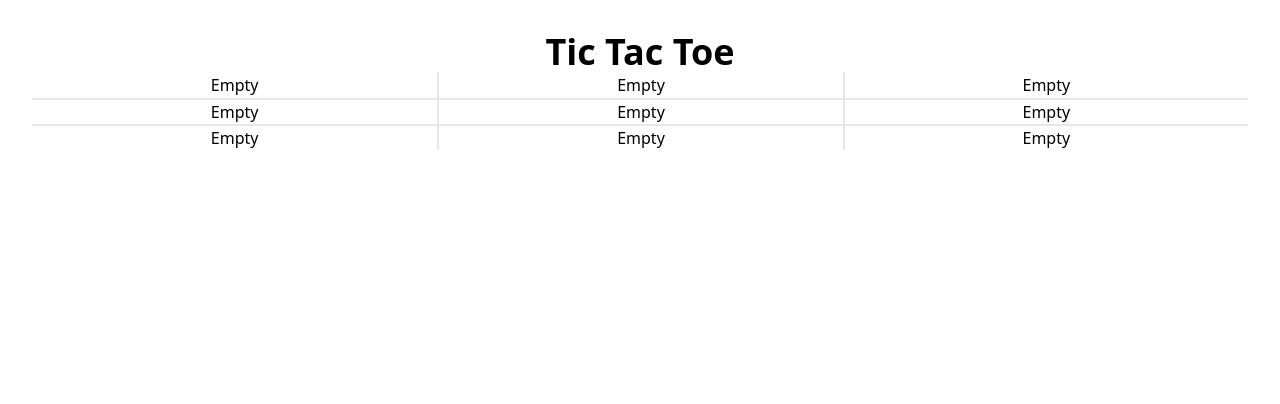
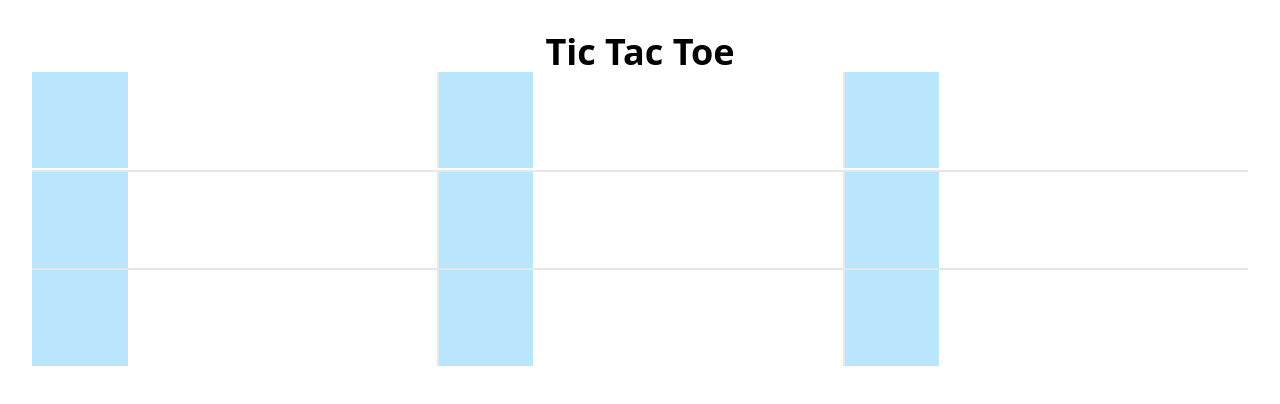
Before and after one commit to Wongwc1998/TicTacToe, a React (Vite) app: page / in a window 1280 px wide. Shown: the top 404 px of the page. Built offline with nearby package versions, Linux system fonts and the light colour scheme.

Commit message:
p1 -> x, p2-> o, empty -> ""

```diff
--- a/src/TicTacToeCell.tsx
+++ b/src/TicTacToeCell.tsx
@@ -22,9 +22,8 @@ export default function TicTacToeCell({ row, col }: TicTacToeCellProps) {
       onClick={() => {
         OnClickHandler({ row, col });
       }}
-      disabled={
-        game.cells[row][col] !== "Empty" || game.gameState !== "In Progress"
-      } // Disable if the cell is not empty or if the game is over
+      disabled={game.cells[row][col] !== "" || game.gameState !== "In Progress"} // Disable if the cell is not empty or if the game is over
+      className="w-24 h-24 text-4xl font-bold text-center bg-sky-200"
     >
       {game.cells[row][col]}
     </button>
--- a/src/TicTacToeContext.tsx
+++ b/src/TicTacToeContext.tsx
@@ -4,11 +4,11 @@ import { GameContextType, gameType } from "./TicTacToeTypes";
 const defaultGame = {
   game: {
     cells: [
-      ["Empty", "Empty", "Empty"],
-      ["Empty", "Empty", "Empty"],
-      ["Empty", "Empty", "Empty"],
+      ["", "", ""],
+      ["", "", ""],
+      ["", "", ""],
     ],
-    turn: "P1",
+    turn: "X",
     gameState: "In Progress",
   },
   setGame: (game: gameType) => {},
@@ -25,11 +25,11 @@ export default function GameContextProvider({
 }: GameContextProviderProps) {
   const [game, setGame] = React.useState<gameType>({
     cells: [
-      ["Empty", "Empty", "Empty"],
-      ["Empty", "Empty", "Empty"],
-      ["Empty", "Empty", "Empty"],
+      ["", "", ""],
+      ["", "", ""],
+      ["", "", ""],
     ],
-    turn: "P1",
+    turn: "X",
     gameState: "In Progress",
   });
 
--- a/src/TicTacToeLogic.ts
+++ b/src/TicTacToeLogic.ts
@@ -11,7 +11,7 @@ const isLineWin = (
   cell2: cellStateType,
   cell3: cellStateType
 ): cellStateType | null => {
-  if (cell1 !== "Empty" && cell1 === cell2 && cell2 === cell3) {
+  if (cell1 !== "" && cell1 === cell2 && cell2 === cell3) {
     return cell1;
   }
   return null;
@@ -42,7 +42,7 @@ const checkDiagonals = (cells: cellStateType[][]): cellStateType | null => {
 
 const isDraw = (cells: cellStateType[][]): boolean => {
   for (let i = 0; i < 3; i++) {
-    if (cells[i].includes("Empty")) {
+    if (cells[i].includes("")) {
       return false;
     }
   }
@@ -53,8 +53,8 @@ const checkWin = (cells: cellStateType[][]): gameStateType => {
   const winner =
     checkRows(cells) ?? checkColumns(cells) ?? checkDiagonals(cells);
 
-  if (winner === "P1") return "P1 Win";
-  if (winner === "P2") return "P2 Win";
+  if (winner === "X") return "X Win";
+  if (winner === "O") return "O Win";
   if (isDraw(cells)) return "Draw";
 
   return "In Progress";
@@ -94,21 +94,21 @@ const TurnLogic = (
   return {
     cells: updatedCells,
     gameState: winner,
-    turn: winner === "In Progress" ? (newCell === "P1" ? "P2" : "P1") : "P1",
+    turn: winner === "In Progress" ? (newCell === "X" ? "O" : "X") : "X",
   };
 };
 
 const ResetGame = (): gameType => {
   const freshCells: cellStateType[][] = [
-    ["Empty", "Empty", "Empty"],
-    ["Empty", "Empty", "Empty"],
-    ["Empty", "Empty", "Empty"],
+    ["", "", ""],
+    ["", "", ""],
+    ["", "", ""],
   ];
 
   return {
     cells: freshCells,
     gameState: "In Progress",
-    turn: "P1",
+    turn: "X",
   };
 };
 
--- a/src/TicTacToeTypes.ts
+++ b/src/TicTacToeTypes.ts
@@ -1,18 +1,24 @@
 import { Dispatch, SetStateAction } from "react";
 
-type gameStateType = "P1 Win" | "P2 Win" | "Draw" | "In Progress";
-type cellStateType = "Empty" | "P1" | "P2";
-type turnType = "P1" | "P2";
+type gameStateType = "X Win" | "O Win" | "Draw" | "In Progress";
+type cellStateType = "" | "X" | "O";
+type turnType = "X" | "O";
 
 type gameType = {
-    cells: cellStateType[][]; // the state of the board
-    turn: turnType; // whose turn it is
-    gameState: gameStateType; // the current state of the game
-}
+  cells: cellStateType[][]; // the state of the board
+  turn: turnType; // whose turn it is
+  gameState: gameStateType; // the current state of the game
+};
 
 type GameContextType = {
-    game: gameType;
-    setGame: Dispatch<SetStateAction<gameType>>;
-}
+  game: gameType;
+  setGame: Dispatch<SetStateAction<gameType>>;
+};
 
-export type { gameStateType, cellStateType, turnType, gameType, GameContextType };
+export type {
+  gameStateType,
+  cellStateType,
+  turnType,
+  gameType,
+  GameContextType,
+};
```
Also changed, not shown: 1 other file (tests, documents, lock files or other folders).
